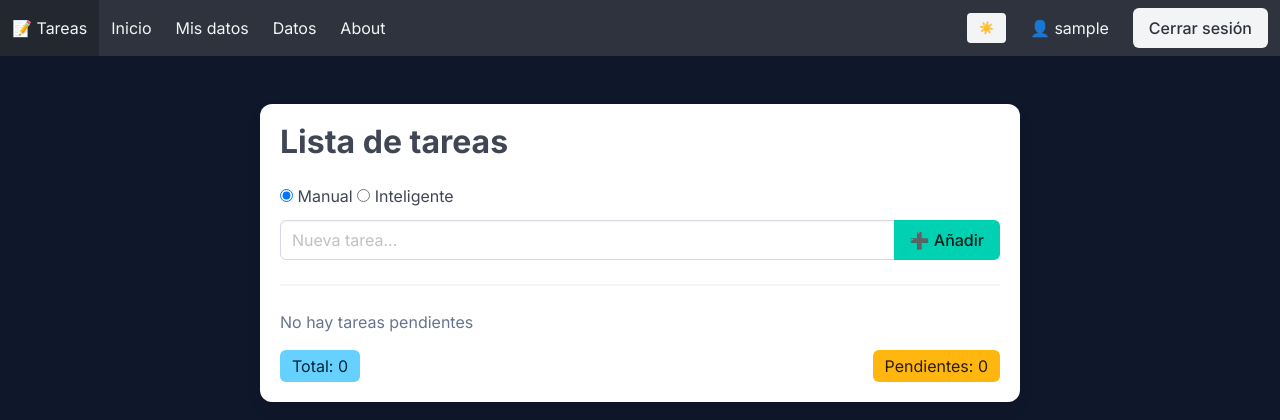
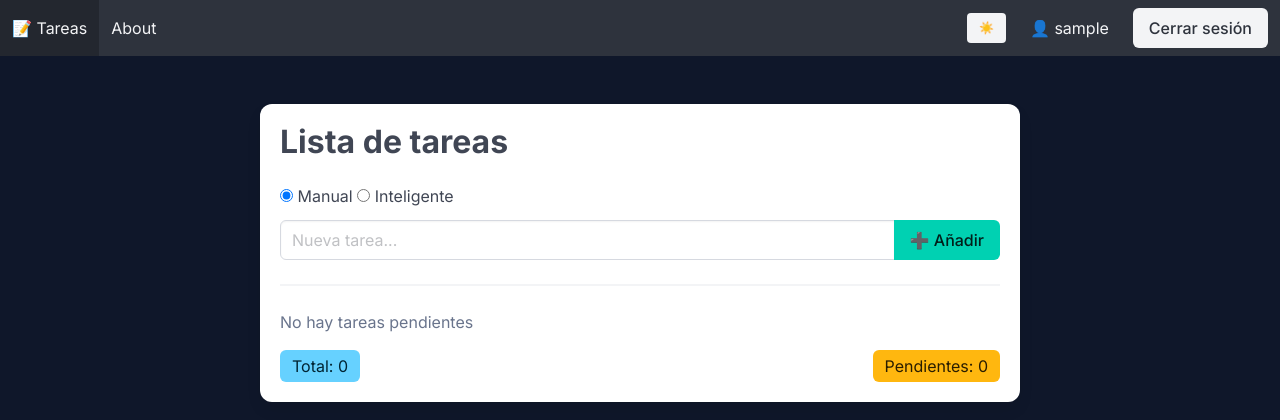
Before and after one commit to Carlos-Arca-Barca/RetoWebApp10, a Flask app: page / in a window 1280 px wide. Shown: the top 420 px of the page. Run offline with Flask 3, Linux system fonts and the light colour scheme; the visitor is signed in with stand-in values (Sample User, id 1); data that the repository does not hold is empty; some libraries are stand-ins or nearby versions.

Commit message:
Definitivo

```diff
--- a/app.py
+++ b/app.py
@@ -53,13 +53,13 @@ with app.app_context():
 # ROUTE ----------------------------
 @app.route('/', methods=['GET', 'POST'])
 @login_required
-def inicio():
+def tareas():
 
     tareas = db.session.scalars(db.select(Tarea).filter_by(usuario_id=current_user.id)).all()
     tareas_totales = len(tareas)
     tareas_pendientes = sum(1 for t in tareas if not t.completada)
 
-    return render_template('inicio.html', tareas=tareas, tareas_totales=tareas_totales, tareas_pendientes=tareas_pendientes, pagina="inicio")
+    return render_template('tareas.html', tareas=tareas, tareas_totales=tareas_totales, tareas_pendientes=tareas_pendientes, pagina="tareas")
 
 
 # USUARIOS ------------------------------------
@@ -88,7 +88,7 @@ def login():
         login_user(usuario)
 
         flash(f"Bienvenido {usuario.nombre}", "success")
-        return redirect(url_for("inicio"))
+        return redirect(url_for("tareas"))
 
     return render_template("login.html", pagina="login")
 
@@ -164,7 +164,7 @@ def registro():
         db.session.commit()
 
         flash(f"Usuario '{nombre}' creado","success")
-        return redirect(url_for("inicio"))
+        return redirect(url_for("tareas"))
 
     return render_template("registro.html", pagina="registro")
 
@@ -220,7 +220,7 @@ def nueva():
             db.session.commit()
             flash(f"Tarea '{nombre}' creada","success")
 
-    return redirect(url_for("inicio"))
+    return redirect(url_for("tareas"))
 
 
 @app.route('/completar/<int:id>', methods=['POST'])
@@ -237,13 +237,13 @@ def completar(id):
     # No completar  SI CONTIENE "reto"
     if "reto" in nombre:
         flash(f"Es IMPOSIBLE '{tarea.nombre}' ...y lo sabes... 😏", "error")
-        return redirect(url_for("inicio"))
+        return redirect(url_for("tareas"))
 
     tarea.completada = not tarea.completada
 
     db.session.commit()
 
-    return redirect(url_for('inicio'))
+    return redirect(url_for('tareas'))
 
 
 @app.route('/eliminar/<int:id>', methods=['POST'])
@@ -260,16 +260,7 @@ def eliminar(id):
 
     flash(f"Tarea '{nombre}' eliminada","success")
 
-    return redirect(url_for("inicio"))
-
-
-@app.route('/datos')
-def datos():
-
-    valor = 55
-    nombre = "Carlos"
-
-    return render_template('datos.html',edad=valor, nombre=nombre, pagina="datos")
+    return redirect(url_for("tareas"))
 
 
 @app.route('/about')
--- a/templates/base.html
+++ b/templates/base.html
@@ -132,22 +132,14 @@
 <!-- NAVBAR -->
 <nav class="navbar is-dark">
   <div class="navbar-brand">
-    <a class="navbar-item" href="{{ url_for('inicio') }}">
+    <a class="navbar-item" href="{{ url_for('tareas') }}">
       📝 Tareas
     </a>
   </div>
 
   <div class="navbar-menu is-active">
     <div class="navbar-start">
-
-      {% if current_user.is_authenticated %}
-        <a class="navbar-item" href="{{ url_for('inicio') }}">Inicio</a>
-        <a class="navbar-item" href="{{ url_for('mis_datos') }}">Mis datos</a>
-      {% endif %}
-
-      <a class="navbar-item" href="{{ url_for('datos') }}">Datos</a>
       <a class="navbar-item" href="{{ url_for('about') }}">About</a>
-
     </div>
 
     <div class="navbar-end">
--- a/templates/login.html
+++ b/templates/login.html
@@ -76,7 +76,7 @@
       <div class="has-text-centered">
         <p>
           Si aún no tienes cuenta...
-          <a href="{{ url_for('registro') }}">Ya estás tardando</a>
+          <a href="{{ url_for('registro') }}">ya estás tardando</a>
         </p>
       </div>
 
--- a/templates/registro.html
+++ b/templates/registro.html
@@ -89,8 +89,8 @@
       <!-- LINK LOGIN -->
       <div class="has-text-centered">
         <p>
-          ¿Ya tienes cuenta?
-          <a href="{{ url_for('login') }}">Inicia sesión</a>
+          Si ya tienes cuenta, qué coño haces aqui?
+          <a href="{{ url_for('login') }}">->Inicia sesión</a>
         </p>
       </div>
 
--- a/templates/inicio.html
+++ b/templates/tareas.html
@@ -1,6 +1,6 @@
 {% extends "base.html" %}
 
-{% block titulo %}Inicio{% endblock %}
+{% block titulo %}Tareas{% endblock %}
 
 {% block contenido %}
 
```
Also changed, not shown: templates/datos.html (deleted, +0 -64 lines).
